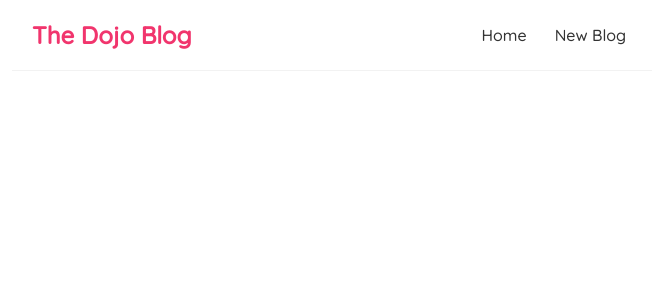
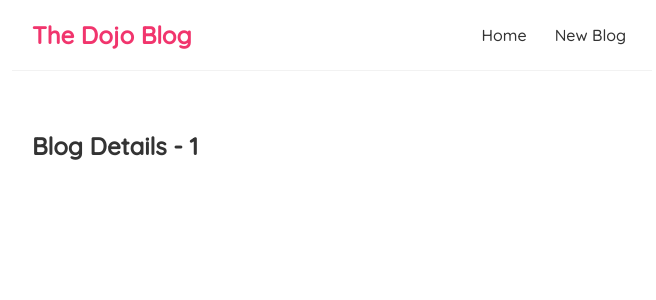
Before and after one commit to fabianb86/BlogReact, a React (Create React App) app: page /blogs/1 in a window 1280 px wide. Shown: the top 300 px of the page, without its empty margins (308-964 px from the left). Built offline with nearby package versions, Linux system fonts and the light colour scheme.

Commit message:
21 | Route parameters

```diff
--- a/src/App.js
+++ b/src/App.js
@@ -2,6 +2,7 @@
 import Home from './Home';
 import { BrowserRouter as Router, Route, Switch } from 'react-router-dom';
 import Create from './Create';
+import BlogDetails from './BlogDetails';
 
 
 function App() {
@@ -17,6 +18,10 @@
             <Route path="/create">
               <Create />
             </Route>
+            {/* 02. Set the blog details component */}
+            <Route path="/blogs/:id">
+              <BlogDetails />
+            </Route>
           </Switch>
         </div>
       </div>
--- /dev/null
+++ b/src/BlogDetails.js
@@ -0,0 +1,18 @@
+// Route parameter: To show different pages at the same component, like every blog by id
+
+import { useParams } from "react-router-dom";
+
+// 01. Create this file to the blog details component
+const BlogDetails = () => {
+
+  // 03. Grab the id of the blog
+  const { id } = useParams();
+
+
+  return (
+    <div className="blog-details">
+      <h2>Blog Details - { id }</h2>
+    </div>
+  );
+}
+export default BlogDetails;
--- a/src/BlogList.js
+++ b/src/BlogList.js
@@ -1,3 +1,4 @@
+import { Link } from 'react-router-dom';
 
 const BlogList = ({ blogs, title }) => {
 
@@ -6,8 +7,11 @@
       <h2>{ title }</h2>
       {blogs.map((blog) => (
         <div className="blog-preview" key={blog.id}>
-          <h2>{ blog.title }</h2>
-          <p>Written by { blog.author }</p>
+          {/* 04. Link to each blog */}
+          <Link to={`/blogs/${blog.id}`}>
+            <h2>{ blog.title }</h2>
+            <p>Written by { blog.author }</p>
+          </Link>
         </div>
       ))}
     </div>
--- a/src/index.css
+++ b/src/index.css
@@ -48,3 +48,6 @@
   color: #f1356d;
   margin-bottom: 8px;
 }
+.blog-preview a {
+  text-decoration: none;
+}
--- a/src/useFetch.js
+++ b/src/useFetch.js
@@ -1,5 +1,3 @@
-// useEffect Cleanup: When we go to another page, the custom hook is still trying to fetch the data a that origins an unmounted component error. To fix this, we use the useEffect cleanup hook.
-
 import { useState, useEffect } from "react";
 
 const useFetch = (url) => {
@@ -9,10 +7,8 @@
 
   useEffect(() =>{
 
-    // 01. Abort controller
     const abortCont = new AbortController();
 
-    // 02. Set the signal property as a second parameter of the fetch function
     fetch(url, { signal: abortCont.signal})
       .then(res =>{
         if(!res.ok) {
@@ -26,7 +22,6 @@
         setError(null);
       })
       .catch(err =>{
-        // 04. With an if statement, ensure to not keep fetching
         if (err.name === 'AbortError') {
           console.log('fetch aborted ')
         } else {
@@ -35,7 +30,6 @@
         }
       })
 
-    // 03. Set the cleanup function
     return () => abortCont.abort();
 
   }, [url]);
```
